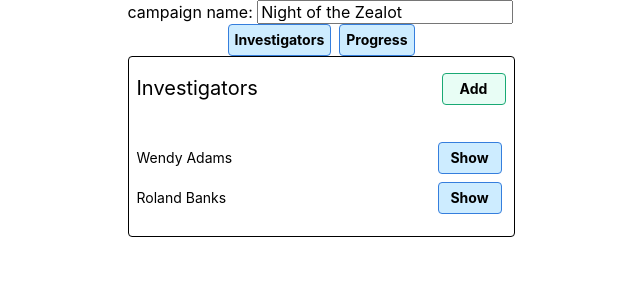
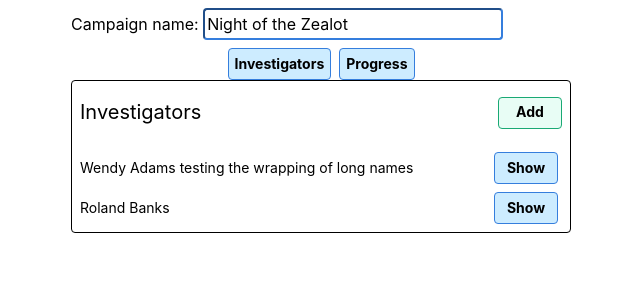
Before and after one commit to skinnybeans/arkham-log, an Angular app: page / in a window 1280 px wide. Both pictures are taken after a click on the button "Investigators". Shown: the top 300 px of the page, without its empty margins (319-959 px from the left). Built offline with nearby package versions, Linux system fonts and the light colour scheme.

Commit message:
fixing text wrapping issues on name and notes sections

```diff
--- a/src/app/campaign-panel/campaign-panel.component.html
+++ b/src/app/campaign-panel/campaign-panel.component.html
@@ -1,6 +1,8 @@
-<div class="flex justify-center sans-serif w-100">
+<div class="sans-serif center" style="width: 500px;">
   <div>
-    <div>campaign name: <input type="text" [(ngModel)]="campaignName"></div>
+    <div class="center mv2">
+      Campaign name:
+      <input type="text" class="h2 b--blue br2 w-60" [(ngModel)]="campaignName"></div>
     <div class="flex justify-center sans-serif w-100 sans-serif">
       <button class="btn btn-primary h2 mh1" (click)="onToggleInvestigators()">Investigators</button>
       <button class="btn btn-primary h2 mh1" (click)="onToggleProgress()">Progress</button>
--- a/src/app/campaign-progress/campaign-progress.component.html
+++ b/src/app/campaign-progress/campaign-progress.component.html
@@ -4,7 +4,7 @@
       <div class="f4">General notes</div>
       <div>
         <input
-          class="mr1 h2"
+          class="mr1 h2 b--blue br2"
           type="text"
           [(ngModel)]="note">
         <button
@@ -19,7 +19,7 @@
         <div
           class="flex justify-between items-center pv1 pl1"
           [ngClass]="{'bg-near-white': i % 2}">
-          <div>{{note}}</div>
+          <div class="w-80">{{note}}</div>
           <button
             class="btn btn-danger w2 h2"
             (click)="onRemoveNote(i)">-</button>
--- a/src/app/investigator-list/investigator-list.component.html
+++ b/src/app/investigator-list/investigator-list.component.html
@@ -1,4 +1,4 @@
-<div class="flex flex-wrap sans-serif f6 mw6 ba br2">
+<div class="flex flex-wrap sans-serif f6 ba br2">
    <div class="f4 flex items-center justify-between w-100 mh2">
     <p>Investigators</p>
     <button
@@ -8,21 +8,21 @@
         Add
     </button>
   </div>
-  <ul class="list pl0 w-100">
-    <li
-      class="flex items-center justify-between ma2"
-      *ngFor="let investigator of investigators;let id = index">
-      <div>{{investigator.name}}</div>
-      <div>
-        <button
-          class="btn btn-primary w3 h2 mh1"
+  <div class="w-100">
+    <div
+    class="flex justify-between items-center ma2"
+    *ngFor="let investigator of investigators;let id = index">
+      <div class="w-75">{{investigator.name}}</div>
+      <div class="w-25">
+          <button
+          class="btn btn-primary w3 h2 mh1 fr"
           [innerText]="(id === selectedIndex) ? 'Hide' : 'Show'"
           (click)="onToggleInvestigator(id, $event)"
           >Show details
       </button>
       </div>
-    </li>
-  </ul>
+    </div>
+  </div>
 </div>
 <div
   *ngIf="selectedInvestigator !== undefined"
--- a/src/app/investigator-list/investigator-list.component.ts
+++ b/src/app/investigator-list/investigator-list.component.ts
@@ -11,7 +11,7 @@ import { Investigator } from '../investigator/investigator.model';
 export class InvestigatorListComponent implements OnInit {
 
   investigators: Investigator[] = [
-    new Investigator('Wendy Adams', 0 , 1, ['nothing of note here is a long note to test line wrapping']),
+    new Investigator('Wendy Adams testing the wrapping of long names', 0 , 1, ['nothing of note here is a long note to test line wrapping']),
     new Investigator('Roland Banks', 1 , 1, ['relic of ages'])
   ];
 
--- a/src/app/investigator/investigator.component.html
+++ b/src/app/investigator/investigator.component.html
@@ -31,7 +31,7 @@
   <div *ngFor="let t of investigator.notes; let i = index; let even = even"
    class="mv1 ba br2 b--moon-gray">
     <div class="flex justify-between items-center pv1 pl1" [ngClass]="{ 'bg-near-white': even }">
-        <div class="mw5">{{t}}</div>
+        <div class="w-75">{{t}}</div>
         <button class="btn btn-danger w2 h2 mh1" (click)="removeNote(i)">-</button>
       </div>
   </div>
```
